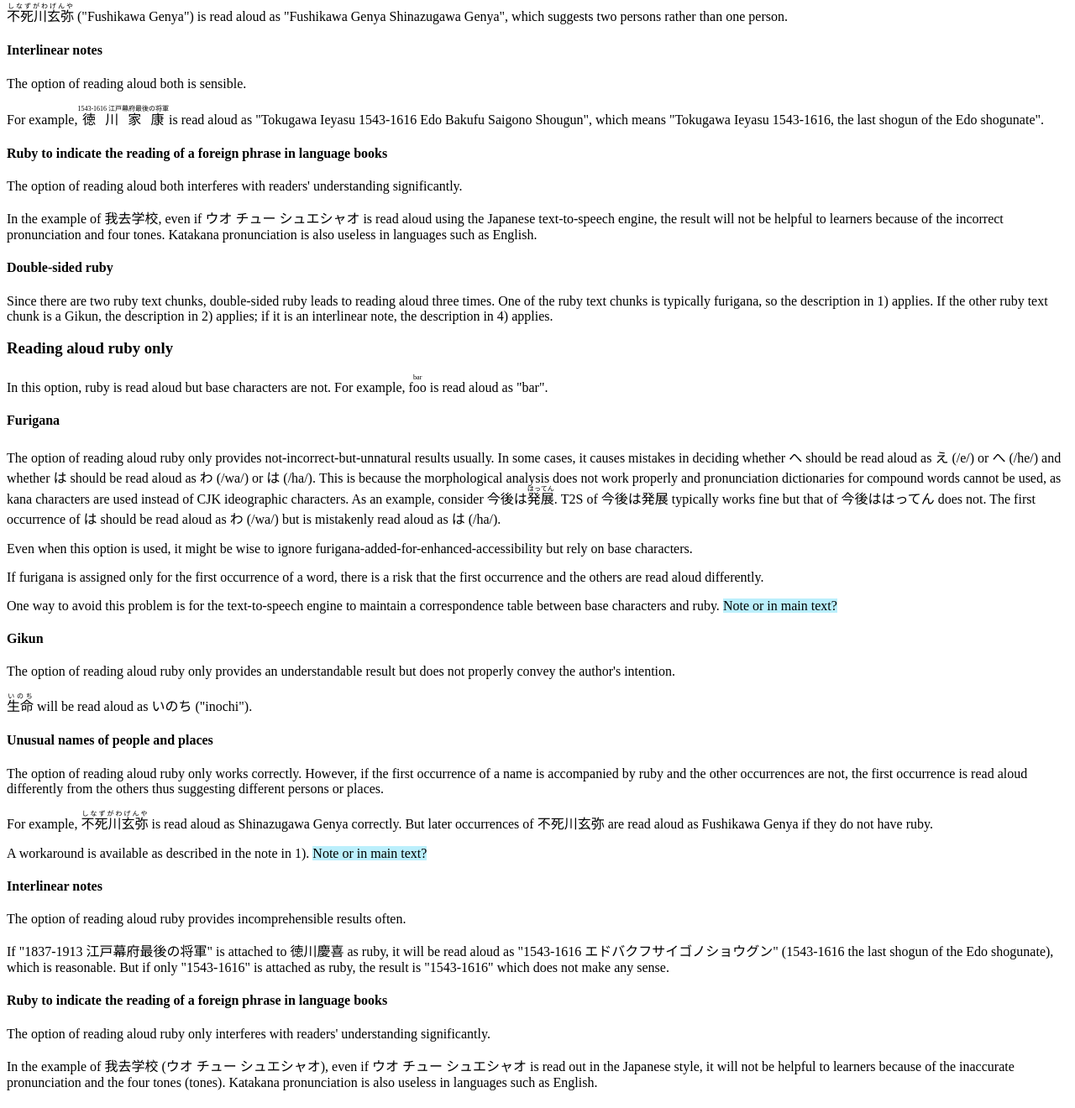
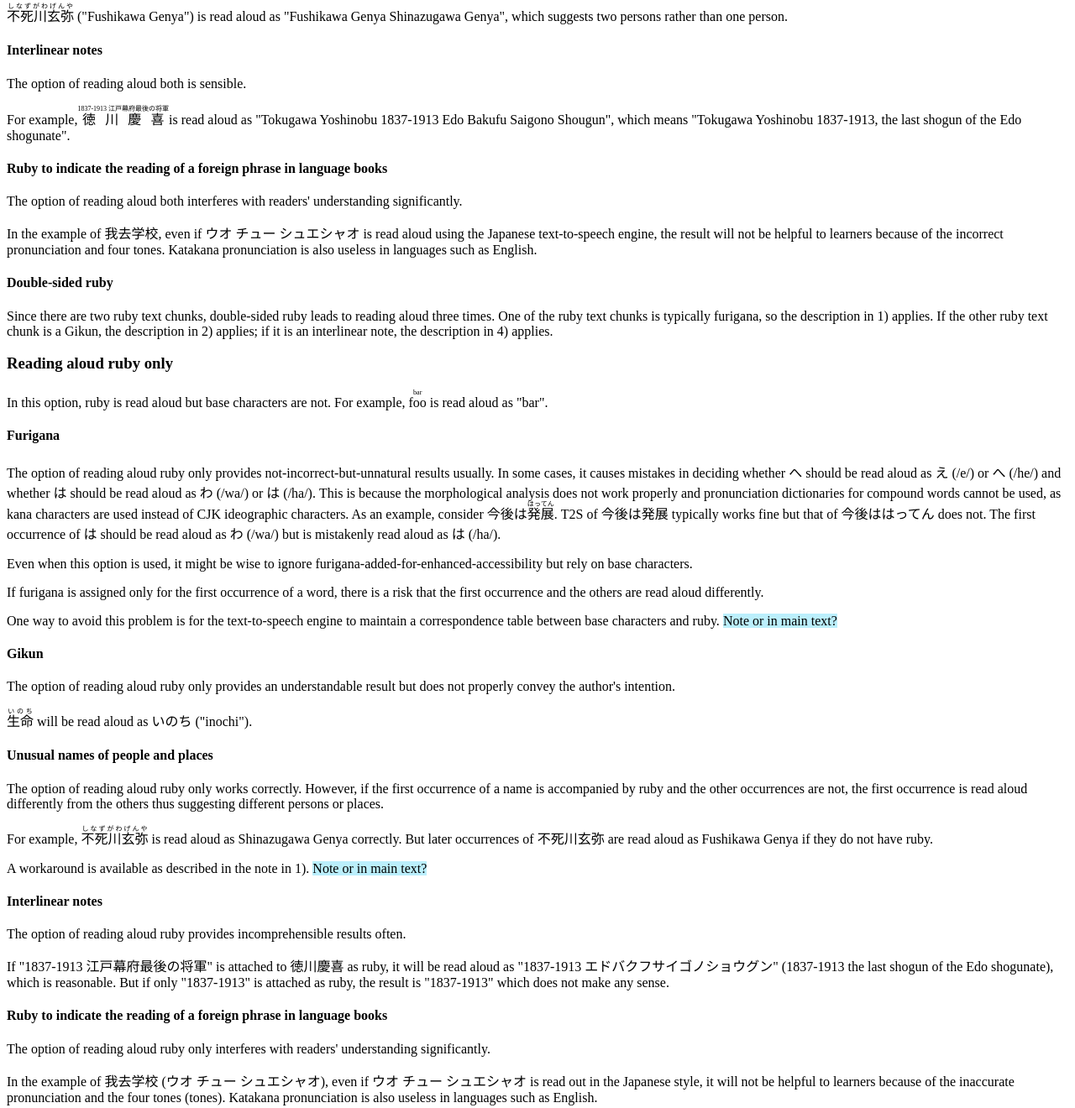
Before and after one commit to w3c/ruby-t2s-req, a plain HTML site: page index.html in a window 1280 px wide. Shown: the part 2819-4139 px from the top of the page at 84% size. Drawn offline with Linux system fonts and the light colour scheme.

Commit message:
fixed wrong wording around JLReq Fig 241 example

```diff
--- a/index.html
+++ b/index.html
@@ -201,7 +201,7 @@
       </section>
 
       <section>
-        <h3>Ruby to indicate the reading of a foreign phrase in language textbooks </h3>
+        <h3>Ruby to indicate the reading of a foreign phrase in language textbooks</h3>
         <p>
           In language textbooks, ruby is sometimes used to indicate the reading of a foreign phrase in hiragana or katakana.
           For example, a Chinese phrase <span lang="zh-hans">我去学校</span> may have <span lang="ja">ウオ チュー シュエシャオ</span> as ruby.
@@ -325,9 +325,9 @@
             The option of reading aloud both is sensible.
           </p>
           <p>
-            For example, <span lang="ja"><ruby><rb>徳川家康</rb><rt>1543-1616 江戸幕府最後の将軍</rt></ruby></span>
-            is read aloud as "Tokugawa Ieyasu 1543-1616 Edo Bakufu Saigono Shougun",
-            which means "Tokugawa Ieyasu 1543-1616, the last shogun of the Edo shogunate".
+            For example, <span lang="ja"><ruby><rb>徳川慶喜</rb><rt>1837-1913 江戸幕府最後の将軍</rt></ruby></span>
+            is read aloud as "Tokugawa Yoshinobu 1837-1913 Edo Bakufu Saigono Shougun",
+            which means "Tokugawa Yoshinobu 1837-1913, the last shogun of the Edo shogunate".
           </p>
         </section>
 
@@ -424,9 +424,9 @@
           </p>
           <p>
             If <span lang="ja">"1837-1913 江戸幕府最後の将軍"</span> is attached to <span lang="ja">徳川慶喜</span> as ruby,
-            it will be read aloud as <span lang="ja">"1543-1616 エドバクフサイゴノショウグン"</span>
-            (1543-1616 the last shogun of the Edo shogunate), which is reasonable.
-            But if only "1543-1616" is attached as ruby, the result is "1543-1616" which does not make any sense.
+            it will be read aloud as <span lang="ja">"1837-1913 エドバクフサイゴノショウグン"</span>
+            (1837-1913 the last shogun of the Edo shogunate), which is reasonable.
+            But if only "1837-1913" is attached as ruby, the result is "1837-1913" which does not make any sense.
           </p>
         </section>
 
@@ -519,8 +519,8 @@
           </p>
           <p>
             <span lang="ja"><ruby><rb>徳川慶喜</rb><rt>1837-1913 江戸幕府最後の将軍</rt></ruby></span>
-              (Tokugawa Yoshinobu 1543-1616, the last shogun of the Edo shogunate),
-              will be read aloud as <span lang="ja">とくがわいえのぶ</span> (Tokugawa Yoshinobu).
+              (Tokugawa Yoshinobu 1837-1913, the last shogun of the Edo shogunate),
+              will be read aloud as <span lang="ja">とくがわよしのぶ</span> (Tokugawa Yoshinobu).
           </p>
         </section>
 
```
